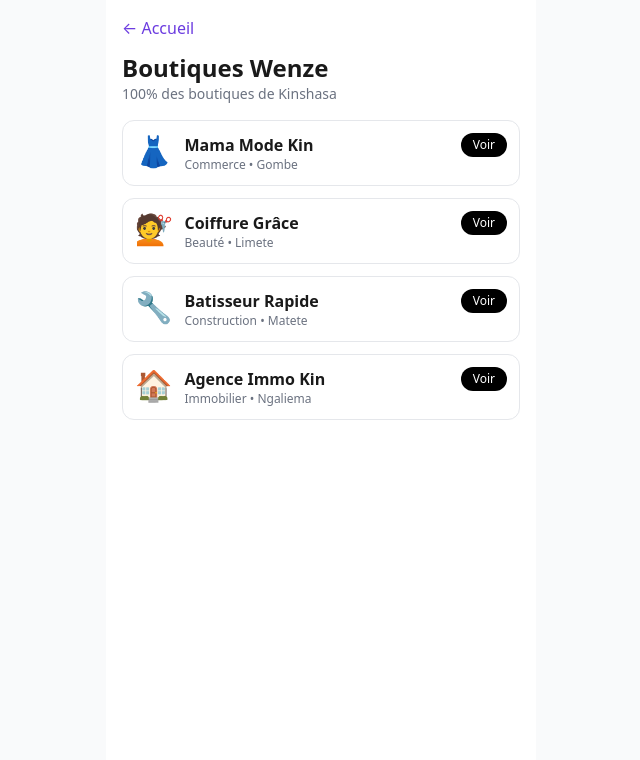
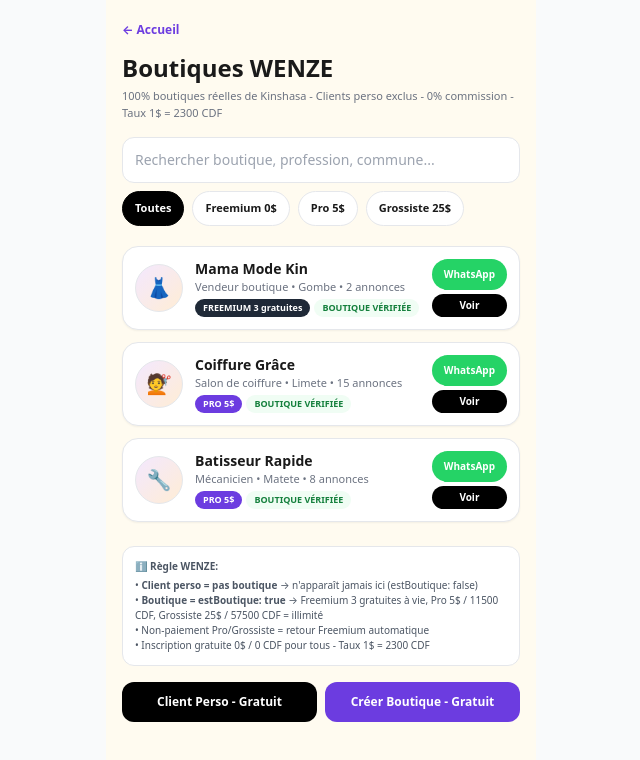
Before and after one commit to kongolokelvin47-cmd/Wenze-pwa, a Next.js app: page /boutiques in a window 1280 px wide. Shown: the top 760 px of the page, without its empty margins (319-959 px from the left). Built offline with nearby package versions, Linux system fonts and the light colour scheme.

Commit message:
Refactor boutiques page to use state and effects

```diff
--- a/app/boutiques/page.tsx
+++ b/app/boutiques/page.tsx
@@ -1,26 +1,154 @@
 "use client";
+import { useState, useEffect } from "react";
 import Link from "next/link";
-const boutiques = [
-  { name: "Mama Mode Kin", cat: "Commerce", icon: "👗", ville: "Gombe" },
-  { name: "Coiffure Grâce", cat: "Beauté", icon: "💇", ville: "Limete" },
-  { name: "Batisseur Rapide", cat: "Construction", icon: "🔧", ville: "Matete" },
-  { name: "Agence Immo Kin", cat: "Immobilier", icon: "🏠", ville: "Ngaliema" },
+import { FORMULES, TAUX_CDF } from "@/lib/paiement";
+
+// Fallback si personne n'est inscrit (pour ne pas avoir une page vide)
+const FAKE_BOUTIQUES_DEMO = [
+  { nom: "Mama Mode Kin", profession: "Vendeur boutique", categorie: "Vendeur boutique", type: "freemium", ville: "Gombe", whatsapp: "+243 81 000 0001", photo: "", estBoutique: true, annonces: 2 },
+  { nom: "Coiffure Grâce", profession: "Salon de coiffure", categorie: "Salon de coiffure", type: "pro", ville: "Limete", whatsapp: "+243 81 000 0002", photo: "", estBoutique: true, annonces: 15 },
+  { nom: "Batisseur Rapide", profession: "Mécanicien", categorie: "Mécanicien", type: "pro", ville: "Matete", whatsapp: "+243 81 000 0003", photo: "", estBoutique: true, annonces: 8 },
 ];
-export default function Boutiques() {
+
+export default function BoutiquesPage() {
+  const [boutiques, setBoutiques] = useState<any[]>([]);
+  const [filter, setFilter] = useState<"all" | "freemium" | "pro" | "grossiste">("all");
+  const [search, setSearch] = useState("");
+
+  useEffect(() => {
+    // 1. LIRE TOUS LES USERS RÉELS
+    // Dans ton MVP tu n'as qu'un seul wenze_user, mais on prévoit multi-users pour plus tard
+    const allUsers: any[] = [];
+
+    try {
+      const currentUserRaw = localStorage.getItem("wenze_user");
+      if (currentUserRaw) {
+        const u = JSON.parse(currentUserRaw);
+        // CRITIQUE: On ne prend QUE les boutiques
+        if (u.estBoutique === true) {
+          allUsers.push({ ...u, annonces: parseInt(localStorage.getItem("wenze_annonces") || "0") });
+        }
+      }
+
+      // Pour tester: si tu as sauvé plusieurs users dans wenze_all_users (futur backend)
+      const allRaw = localStorage.getItem("wenze_all_users");
+      if (allRaw) {
+        const parsed = JSON.parse(allRaw);
+        parsed.forEach((u: any) => {
+          if (u.estBoutique === true && !allUsers.find(a => a.whatsapp === u.whatsapp)) {
+            allUsers.push(u);
+          }
+        });
+      }
+    } catch {}
+
+    // Si aucun vrai boutique inscrite, on montre démo pour ne pas avoir page vide
+    if (allUsers.length === 0) {
+      setBoutiques(FAKE_BOUTIQUES_DEMO);
+    } else {
+      setBoutiques(allUsers);
+    }
+  }, []);
+
+  // FILTRAGE
+  const filtered = boutiques.filter(b => {
+    // Filtre type
+    if (filter !== "all" && b.type !== filter) return false;
+    // Filtre recherche
+    if (search && !`${b.nom} ${b.profession} ${b.categorie} ${b.ville}`.toLowerCase().includes(search.toLowerCase())) return false;
+    // SÉCURITÉ: Jamais afficher client perso
+    if (b.estBoutique === false || b.categorie === "client_perso" || b.type === "client") return false;
+    return true;
+  });
+
+  const getBadge = (type: string) => {
+    if (type === "pro") return { label: `PRO ${FORMULES.pro.prix}$`, color: "bg-[#6C3CE0] text-white" };
+    if (type === "grossiste") return { label: `GROSSISTE ${FORMULES.grossiste.prix}$`, color: "bg-orange-500 text-white" };
+    return { label: "FREEMIUM 3 gratuites", color: "bg-gray-800 text-white" };
+  };
+
+  const getIcon = (prof: string) => {
+    const p = (prof || "").toLowerCase();
+    if (p.includes("coiffure")) return "💇";
+    if (p.includes("mécanicien") || p.includes("mecanicien")) return "🔧";
+    if (p.includes("boutique") || p.includes("vendeur")) return "👗";
+    if (p.includes("électricien")) return "💡";
+    if (p.includes("plombier")) return "🚿";
+    if (p.includes("grossiste") || p.includes("dépôt") || p.includes("agriculteur")) return "🏭";
+    return "🏪";
+  };
+
   return (
-    <div className="max-w-[430px] mx-auto bg-white min-h-screen p-4">
-      <Link href="/" className="text-[#6C3CE0]">← Accueil</Link>
-      <h1 className="text-2xl font-black mt-3">Boutiques Wenze</h1>
-      <p className="text-sm text-gray-500">100% des boutiques de Kinshasa</p>
+    <div className="max-w-[430px] mx-auto bg-[#FFFBF0] min-h-screen p-4 pb-20">
+      <Link href="/" className="text-xs text-[#6C3CE0] font-bold">← Accueil</Link>
+      <h1 className="text-2xl font-black mt-3">Boutiques WENZE</h1>
+      <p className="text-[11px] text-gray-500 mt-1">100% boutiques réelles de Kinshasa - Clients perso exclus - 0% commission - Taux 1$ = {TAUX_CDF} CDF</p>
+
+      {/* SEARCH + FILTRES */}
+      <div className="mt-4 space-y-2">
+        <input value={search} onChange={e=>setSearch(e.target.value)} placeholder="Rechercher boutique, profession, commune..." className="w-full border p-3 rounded-xl text-sm bg-white outline-none focus:ring-2 focus:ring-[#6C3CE0]" />
+        <div className="flex gap-2 overflow-x-auto pb-1">
+          {[
+            { id: "all", label: "Toutes" },
+            { id: "freemium", label: "Freemium 0$" },
+            { id: "pro", label: `Pro ${FORMULES.pro.prix}$` },
+            { id: "grossiste", label: `Grossiste ${FORMULES.grossiste.prix}$` },
+          ].map(f => (
+            <button key={f.id} onClick={()=>setFilter(f.id as any)} className={`whitespace-nowrap px-3 py-2 rounded-full text-[11px] font-bold border ${filter===f.id ? "bg-black text-white border-black" : "bg-white"}`}>
+              {f.label}
+            </button>
+          ))}
+        </div>
+      </div>
+
+      {/* LISTE */}
       <div className="grid gap-3 mt-4">
-        {boutiques.map(b => (
-          <div key={b.name} className="border p-3 rounded-xl flex gap-3">
-            <div className="text-3xl">{b.icon}</div>
-            <div><p className="font-bold">{b.name}</p><p className="text-xs text-gray-500">{b.cat} • {b.ville}</p></div>
-            <Link href="/profil" className="ml-auto bg-black text-white text-xs px-3 py-1 rounded-full h-fit">Voir</Link>
+        {filtered.length === 0 ? (
+          <div className="bg-white border rounded-xl p-6 text-center mt-6">
+            <p className="text-3xl">🏪</p>
+            <p className="font-bold text-sm mt-2">Aucune boutique trouvée</p>
+            <p className="text-[11px] text-gray-500 mt-1">Les comptes Client perso ne s'affichent pas ici. Seules les boutiques (Freemium 3 gratuites, Pro 5$ / 11500 CDF, Grossiste 25$ / 57500 CDF) apparaissent.</p>
+            <Link href="/inscription?type=pro" className="block bg-[#6C3CE0] text-white p-3 rounded-full font-bold text-sm mt-4">Créer ma boutique - Gratuit</Link>
           </div>
-        ))}
+        ) : (
+          filtered.map((b) => {
+            const badge = getBadge(b.type);
+            return (
+              <div key={b.whatsapp + b.nom} className="bg-white border p-3 rounded-2xl flex gap-3 items-center shadow-sm">
+                <div className="w-12 h-12 rounded-full bg-gradient-to-br from-purple-100 to-orange-100 flex items-center justify-center text-xl border overflow-hidden">
+                  {b.photo ? <img src={b.photo} alt={b.nom} className="w-full h-full object-cover" /> : getIcon(b.profession || b.categorie)}
+                </div>
+                <div className="flex-1 min-w-0">
+                  <p className="font-bold text-sm truncate">{b.nom}</p>
+                  <p className="text-[11px] text-gray-500 truncate">{b.profession || b.categorie} • {b.adresse || b.ville || "Kinshasa"} • {b.annonces ?? 0} annonces</p>
+                  <div className="mt-1 flex gap-1">
+                    <span className={`text-[9px] px-2 py-0.5 rounded-full font-bold ${badge.color}`}>{badge.label}</span>
+                    <span className="text-[9px] px-2 py-0.5 rounded-full bg-green-50 text-green-700 font-bold">BOUTIQUE VÉRIFIÉE</span>
+                  </div>
+                </div>
+                <div className="flex flex-col gap-1">
+                  <a href={`https://wa.me/${(b.whatsapp || "").replace(/[^0-9]/g, "")}?text=Bonjour ${b.nom}, je viens de WENZE`} target="_blank" className="bg-[#25D366] text-white text-[10px] px-3 py-2 rounded-full font-bold text-center">WhatsApp</a>
+                  <Link href={`/boutique/${encodeURIComponent(b.whatsapp || b.nom)}`} className="bg-black text-white text-[10px] px-3 py-1 rounded-full font-bold text-center">Voir</Link>
+                </div>
+              </div>
+            );
+          })
+        )}
+      </div>
+
+      {/* INFO */}
+      <div className="mt-6 bg-white border rounded-xl p-3 text-[10px] text-gray-600">
+        <p className="font-bold">ℹ️ Règle WENZE:</p>
+        <p className="mt-1">• <b>Client perso = pas boutique</b> → n'apparaît jamais ici (estBoutique: false)</p>
+        <p>• <b>Boutique = estBoutique: true</b> → Freemium 3 gratuites à vie, Pro 5$ / {FORMULES.pro.prixCDF} CDF, Grossiste 25$ / {FORMULES.grossiste.prixCDF} CDF = illimité</p>
+        <p>• Non-paiement Pro/Grossiste = retour Freemium automatique</p>
+        <p>• Inscription gratuite 0$ / 0 CDF pour tous - Taux 1$ = {TAUX_CDF} CDF</p>
+      </div>
+
+      <div className="mt-4 grid grid-cols-2 gap-2">
+        <Link href="/inscription?type=client" className="bg-black text-white p-3 rounded-xl text-center text-xs font-bold">Client Perso - Gratuit</Link>
+        <Link href="/inscription?type=pro" className="bg-[#6C3CE0] text-white p-3 rounded-xl text-center text-xs font-bold">Créer Boutique - Gratuit</Link>
       </div>
     </div>
-  )
+  );
         }
```
